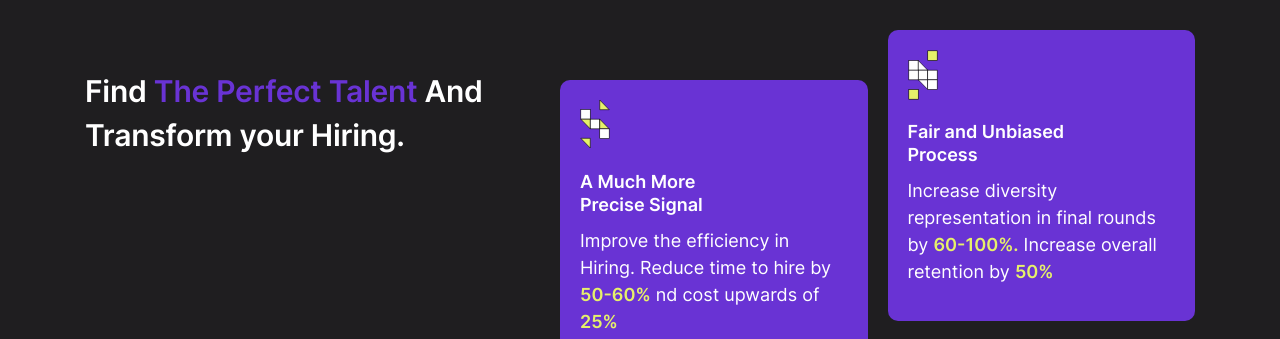
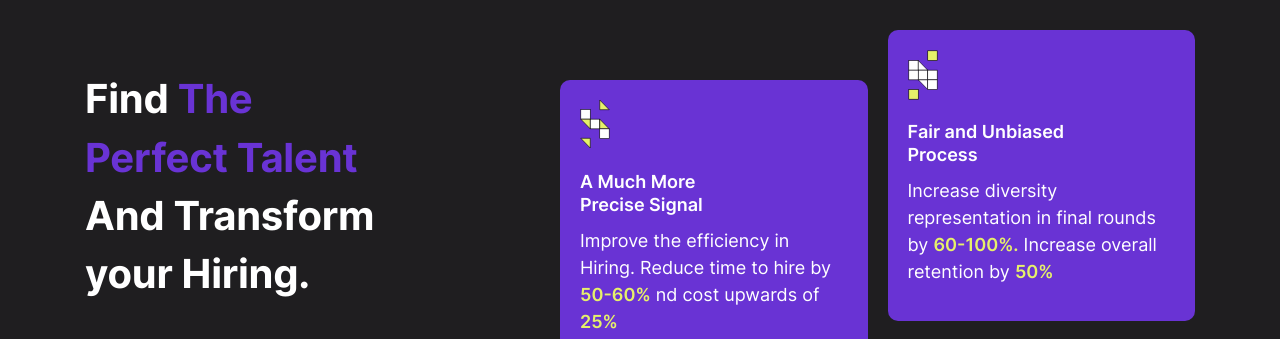
Before and after one commit to SachinSharma2018/unberry, a React (Create React App) app: page / in a window 1280 px wide. Shown: the part 6069-6408 px from the top of the page. Built offline with nearby package versions, Linux system fonts and the light colour scheme.

Commit message:
FIX: some major issues

```diff
--- a/src/components/home/talentWorkforce/index.js
+++ b/src/components/home/talentWorkforce/index.js
@@ -13,8 +13,8 @@ function TalentWorkforce() {
         <div className="row">
           <div className="col-sm-5">
             <h4 className="title2">
-              Find <span className="theme-purple">The Perfect Talent </span> And
-              Transform your Hiring.
+              Find <span className="theme-purple">The <br/> Perfect Talent </span> <br/> And
+              Transform <br className="d-none d-sm-block"/> your Hiring.
             </h4>
             {/* <img alt="" src={shape0} className="img1" /> */}
           </div>
--- a/src/components/home/talentWorkforce/styles.scss
+++ b/src/components/home/talentWorkforce/styles.scss
@@ -21,13 +21,18 @@
     margin-bottom: 37px;
     text-align: left;
     max-width: 90%;
-    font-weight: 600;
+    font-weight: 700;
     margin-top: 40px;
     color: $white;
+    font-size: 40px;
 
     @include mobile {
+      font-size: 30px;
       max-width: 100%;
-      font-size: 1.7rem;
+      }
+
+    span {
+      font-weight: 700;
     }
   }
 
--- a/src/components/home/unberryWorks/styles.scss
+++ b/src/components/home/unberryWorks/styles.scss
@@ -63,6 +63,7 @@
     font-size: 18px;
     max-width: 90%;
     color: $white;
+    opacity: 0.7;
   }
 
   .col-sec {
```
